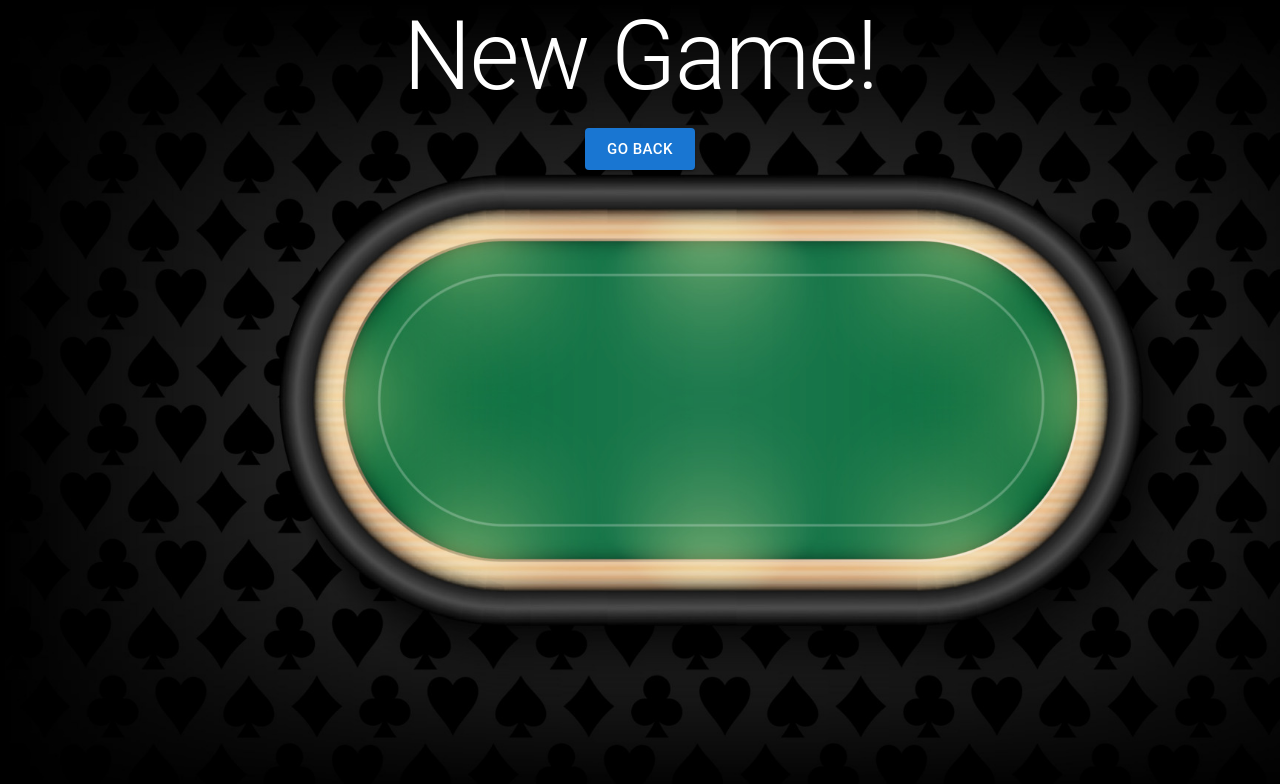
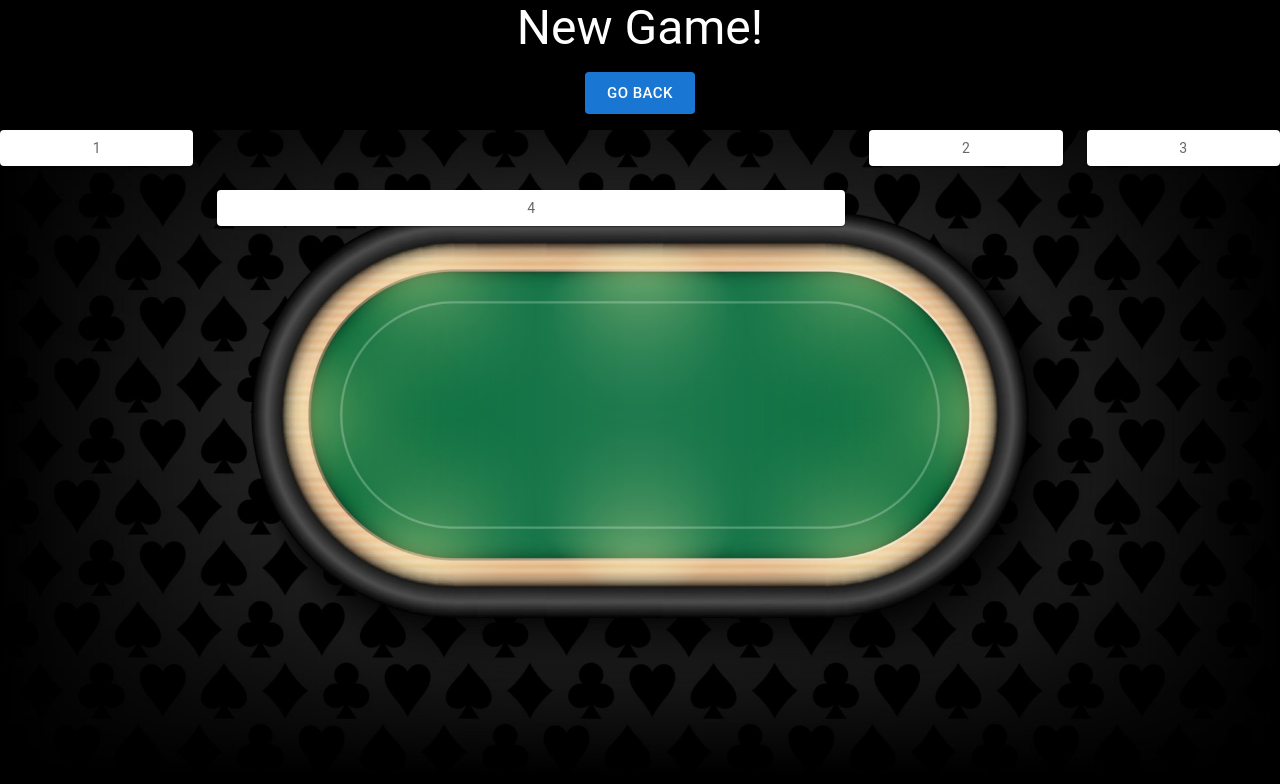
Before and after one commit to kiyanpourmaleki/Poker-Champ, a React (Create React App) app in the folder my-app/: page /NewPage in a window 1280 px wide. Shown: the top 784 px of the page. Built offline with nearby package versions, Linux system fonts and the light colour scheme.

Commit message:
checking out main

```diff
--- a/my-app/src/App.css
+++ b/my-app/src/App.css
@@ -20,12 +20,10 @@
 }
 
 .backgroundImage2 {
-  background-image: url("./poker_table.jpg");
-  background-repeat: no-repeat;
+  background-color: black;
   height: 100vh;
   width: 100%;
   position:fixed;
-  background-size: cover;
 }
 .App-header {
   text-align: center;
@@ -50,6 +48,16 @@
   color: #61dafb;
 }
 
+.table{
+  background-image: url("./poker_table.jpg");
+  background-repeat: no-repeat;
+  height: 100vh;
+  width: 100%;
+  position:fixed;
+  background-position: center top;
+  background-size: 100%;
+}
+
 @keyframes ver-rotate {
   from {
     transform: rotateY(0deg);
--- a/my-app/src/routes/NewPage.tsx
+++ b/my-app/src/routes/NewPage.tsx
@@ -1,6 +1,18 @@
 import '../App.css';
 import { Typography, Button } from '@mui/material';
 import { Link } from 'react-router-dom';
+import * as React from 'react';
+import { styled } from '@mui/material/styles';
+import Paper from '@mui/material/Paper';
+import Grid from '@mui/material/Unstable_Grid2';
+
+const Item = styled(Paper)(({ theme }) => ({
+    backgroundColor: theme.palette.mode === 'dark' ? '#1A2027' : '#fff',
+    ...theme.typography.body2,
+    padding: theme.spacing(1),
+    textAlign: 'center',
+    color: theme.palette.text.secondary,
+}));
 
 function GoBack(){
     return(
@@ -17,9 +29,31 @@ export default function DisplayNewPage() {
     return(
         <div className="backgroundImage2">
             <header className="New-Game-Header">
-                <Typography variant="h1" color="white">New Game!</Typography>
+                <Typography variant="h3" color="white
+                ">New Game!</Typography>
                 <GoBack />
             </header>
+
+            <div className='table'>
+                <Grid container spacing={3} sx={{ flexGrow: 1 }}>
+                <Grid xs={6} xsOffset={3} md={2} mdOffset={0}>
+                    <Item>1</Item>
+                </Grid>
+                <Grid xs={4} md={2} mdOffset="auto">
+                    <Item>2</Item>
+                </Grid>
+                <Grid xs={4} xsOffset={4} md={2} mdOffset={0}>
+                    <Item>3</Item>
+                </Grid>
+                <Grid xs md={6} mdOffset={2}>
+                    <Item>4</Item>
+                </Grid>
+            </Grid>
+
+            </div>
+
         </div>
+
+
     );
 }
```
Also changed, not shown: my-app/src/poker_table.jpg.
